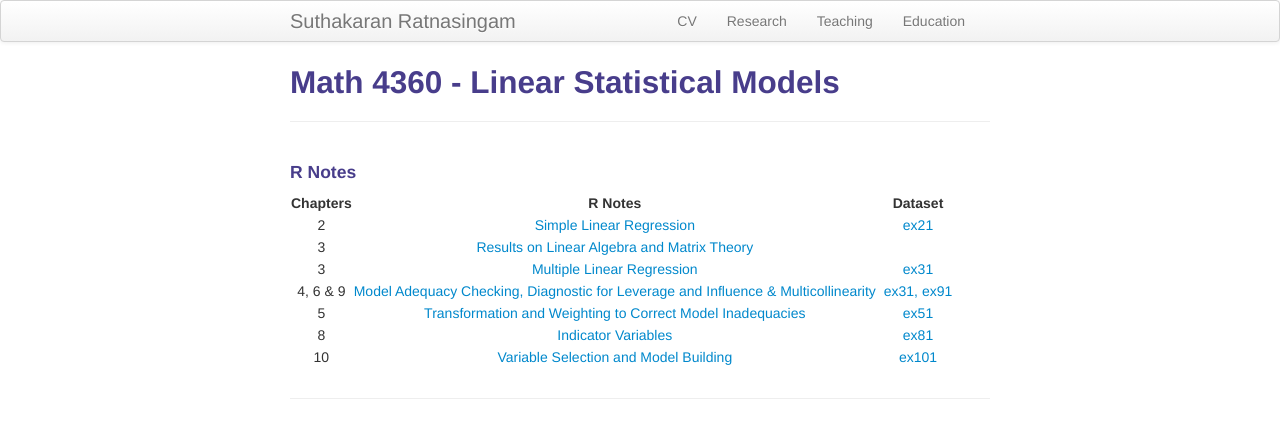
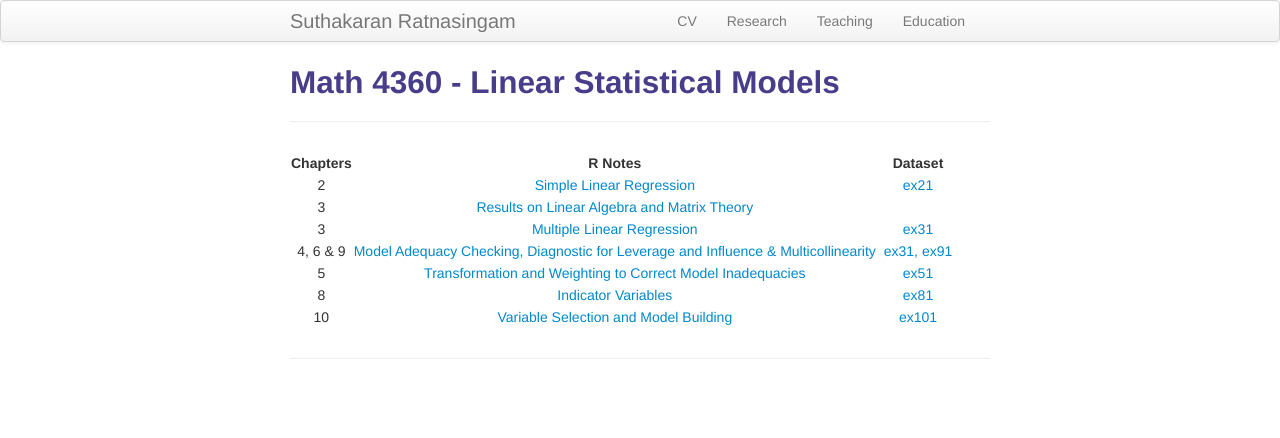
Before and after one commit to suthakaranr/suthakaranr.github.io, a Jekyll site: the page built from pages/Datasets4360.md, in a window 1280 px wide. Shown: the top 438 px of the page. Built offline with Jekyll 4.4.1, drawn with Linux system fonts in a browser that asks for light colours.

Commit message:
Update Datasets4360.md

```diff
--- a/pages/Datasets4360.md
+++ b/pages/Datasets4360.md
@@ -4,7 +4,6 @@ title: Math 4360 - Linear Statistical Models
 description: Linear Statistical Models
 ---
 
-#### R Notes
 
 | Chapters | R Notes |  | Dataset |
 | :---:         |     :---:      |     :---:      |  :---:      |
```
